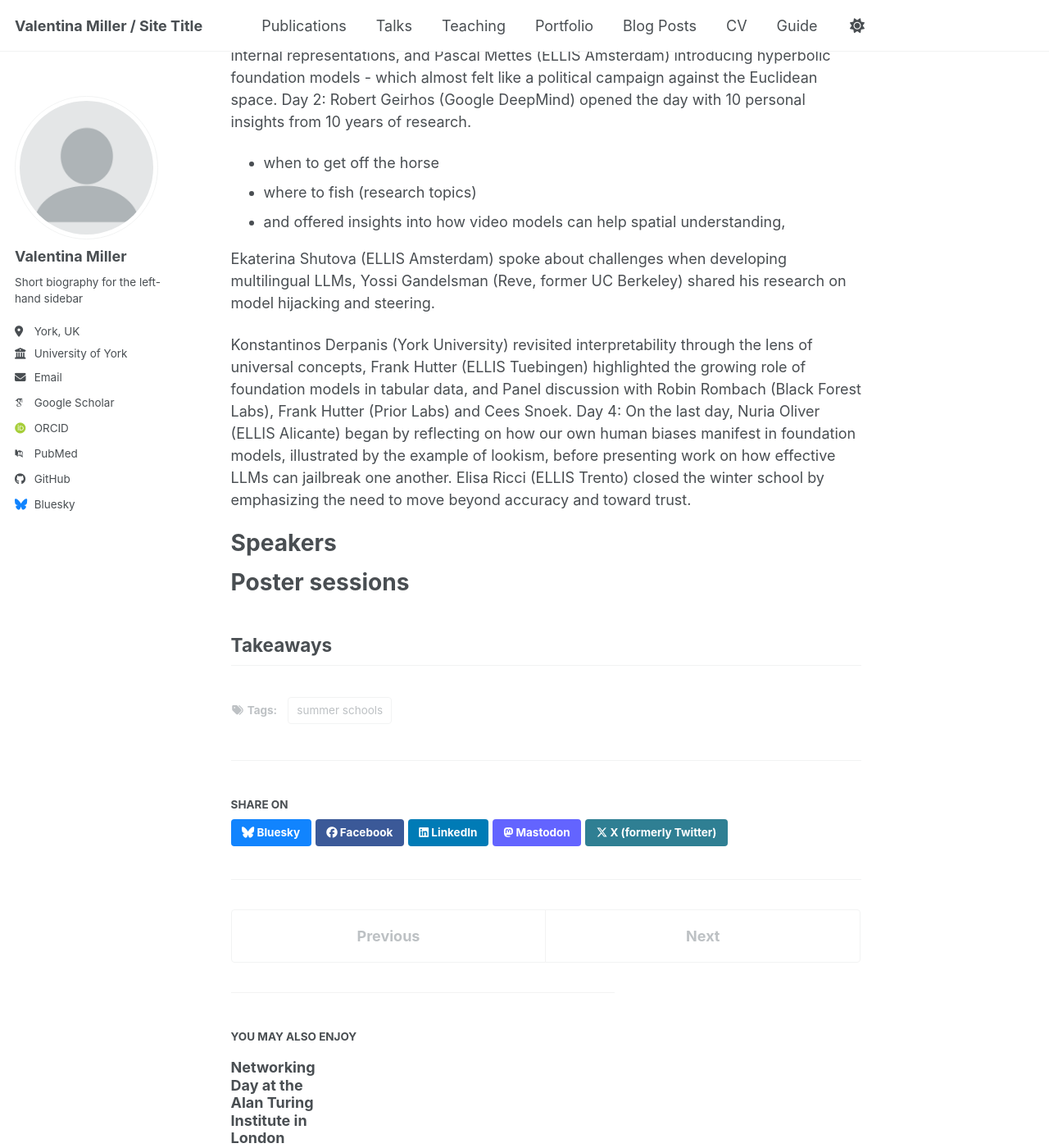
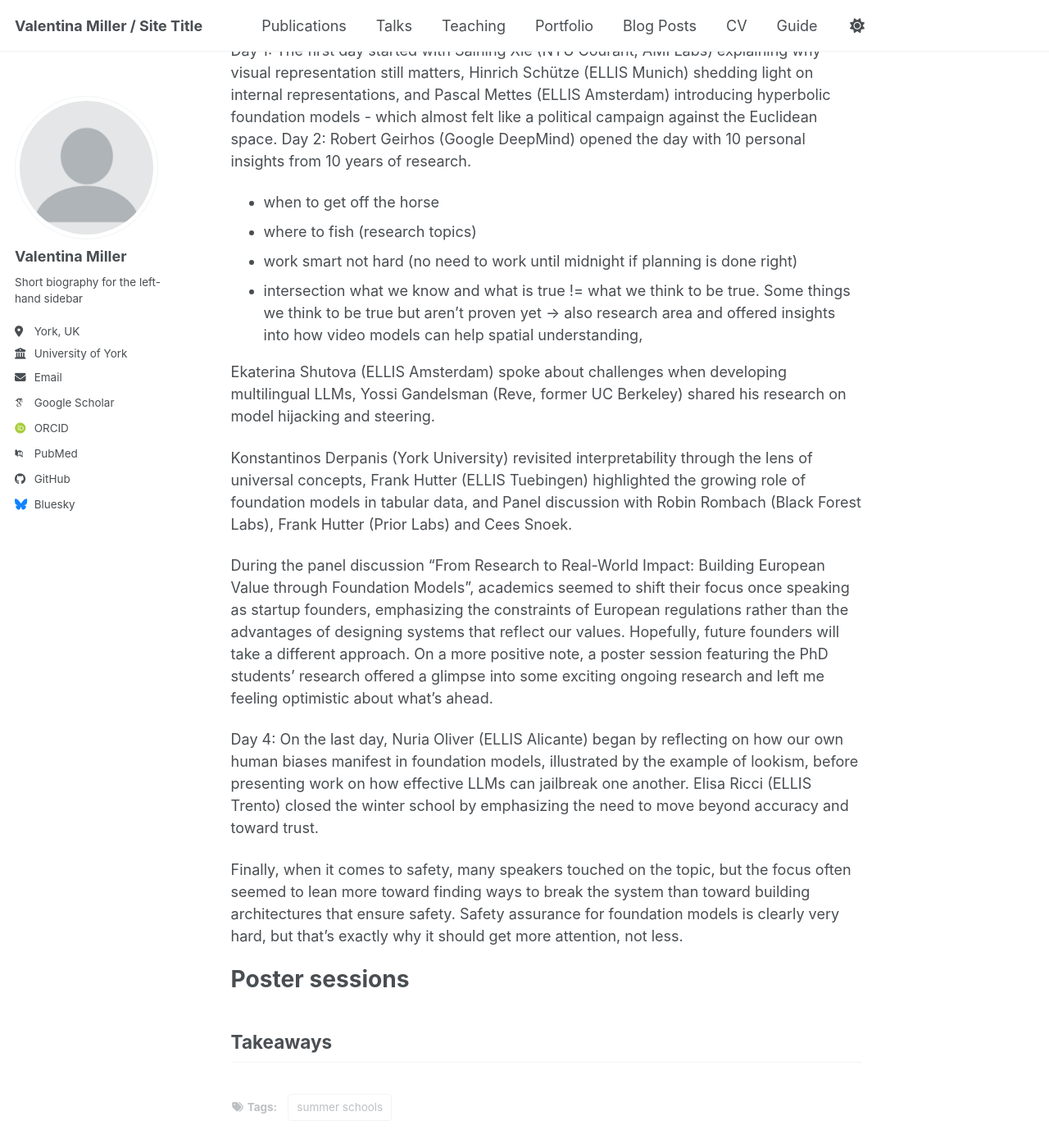
Before and after one commit to ValentinaMiller/ValentinaMiller.github.io, a Jekyll site: the page built from _posts/2013-08-14-blog-post-2.md, in a window 1280 px wide and 1400 px high, scrolled down 300 px. Shown: the whole window at 82% size. Built offline with Jekyll 4.4.1, drawn with Linux system fonts in a browser that asks for light colours; some web fonts are replaced; a script bundle is joined from its source files by our own code; library files that are not in the unit come from our copies; some of the changed text lies outside the part shown.

Commit message:
Update 2013-08-14-blog-post-2.md

```diff
--- a/_posts/2013-08-14-blog-post-2.md
+++ b/_posts/2013-08-14-blog-post-2.md
@@ -8,13 +8,17 @@
 
 Last week, I attended the Foundation Models Winter School hosted by the European Laboratory for Learning and Intelligent Systems (ELLIS) in Amsterdam.
 
+Agenda
+======
+
 Day 1:
 The first day started with Saining Xie (NYU Courant, AMI Labs) explaining why visual representation still matters, Hinrich Schütze (ELLIS Munich) shedding light on internal representations, and Pascal Mettes (ELLIS Amsterdam) introducing hyperbolic foundation models - which almost felt like a political campaign against the Euclidean space.
 Day 2:
 Robert Geirhos (Google DeepMind) opened the day with 10 personal insights from 10 years of research.
 - when to get off the horse
 - where to fish (research topics)
--
+- work smart not hard (no need to work until midnight if planning is done right)
+- intersection what we know and what is true != what we think to be true. Some things we think to be true but aren't proven yet -> also research area
 and offered insights into how video models can help spatial understanding,
 
 Ekaterina Shutova (ELLIS Amsterdam) spoke about challenges when developing multilingual LLMs, Yossi Gandelsman (Reve, former UC Berkeley) shared his research on model hijacking and steering.
@@ -22,15 +26,17 @@
 
 
 Konstantinos Derpanis (York University) revisited interpretability through the lens of universal concepts, Frank Hutter (ELLIS Tuebingen) highlighted the growing role of foundation models in tabular data, and Panel discussion with Robin Rombach (Black Forest Labs), Frank Hutter (Prior Labs) and Cees Snoek.
+
+During the panel discussion “From Research to Real-World Impact: Building European Value through Foundation Models”, academics seemed to shift their focus once speaking as startup founders, emphasizing the constraints of European regulations rather than the advantages of designing systems that reflect our values. Hopefully, future founders will take a different approach. On a more positive note, a poster session featuring the PhD students’ research offered a glimpse into some exciting ongoing research and left me feeling optimistic about what’s ahead.
+
+
 Day 4:
 On the last day, Nuria Oliver (ELLIS Alicante) began by reflecting on how our own human biases manifest in foundation models, illustrated by the example of lookism, before presenting work on how effective LLMs can jailbreak one another.
 Elisa Ricci (ELLIS Trento) closed the winter school by emphasizing the need to move beyond accuracy and toward trust.
 
 
+Finally, when it comes to safety, many speakers touched on the topic, but the focus often seemed to lean more toward finding ways to break the system than toward building architectures that ensure safety. Safety assurance for foundation models is clearly very hard, but that’s exactly why it should get more attention, not less.
 
-
-Speakers
-======
 
 Poster sessions
 ======
```
